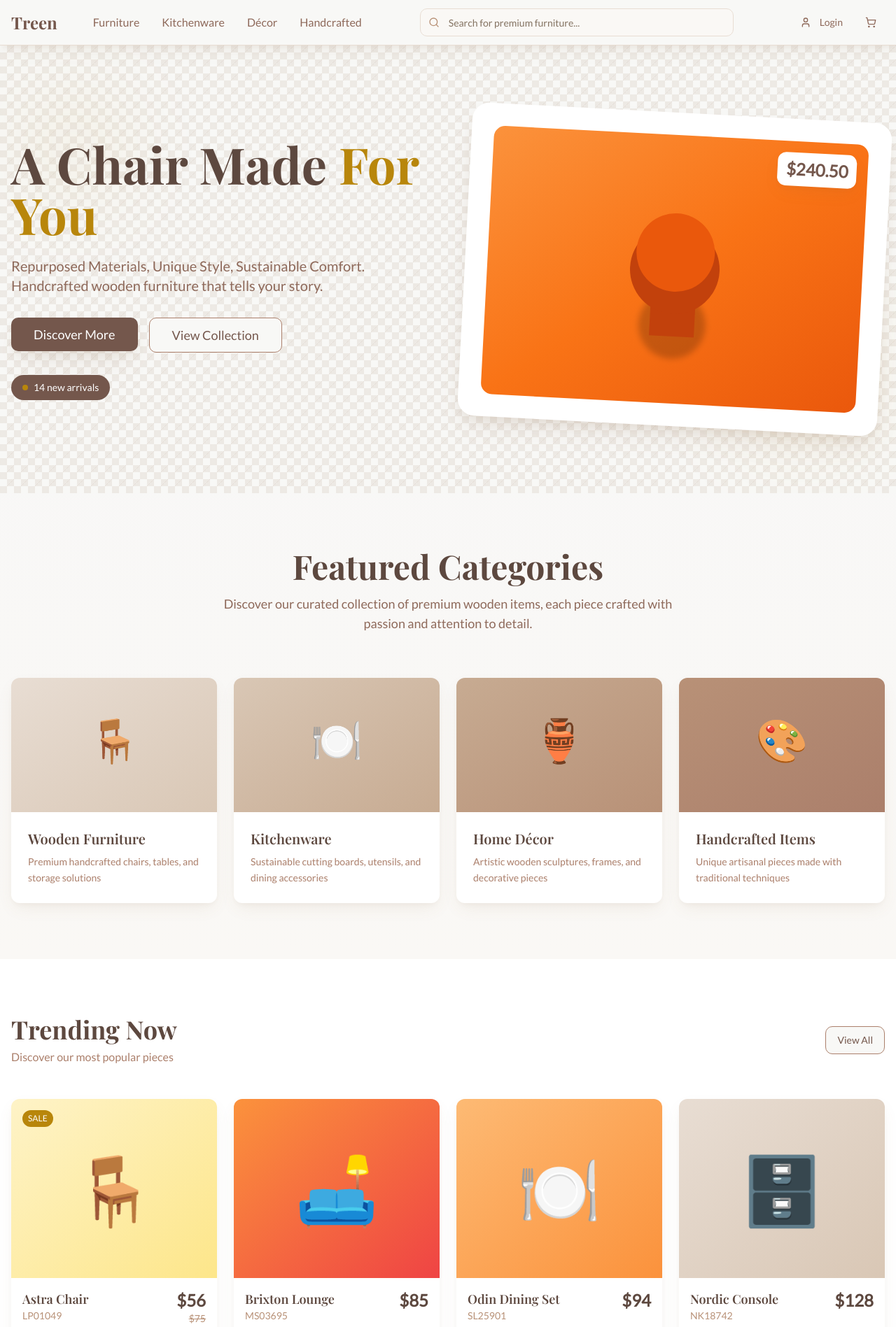
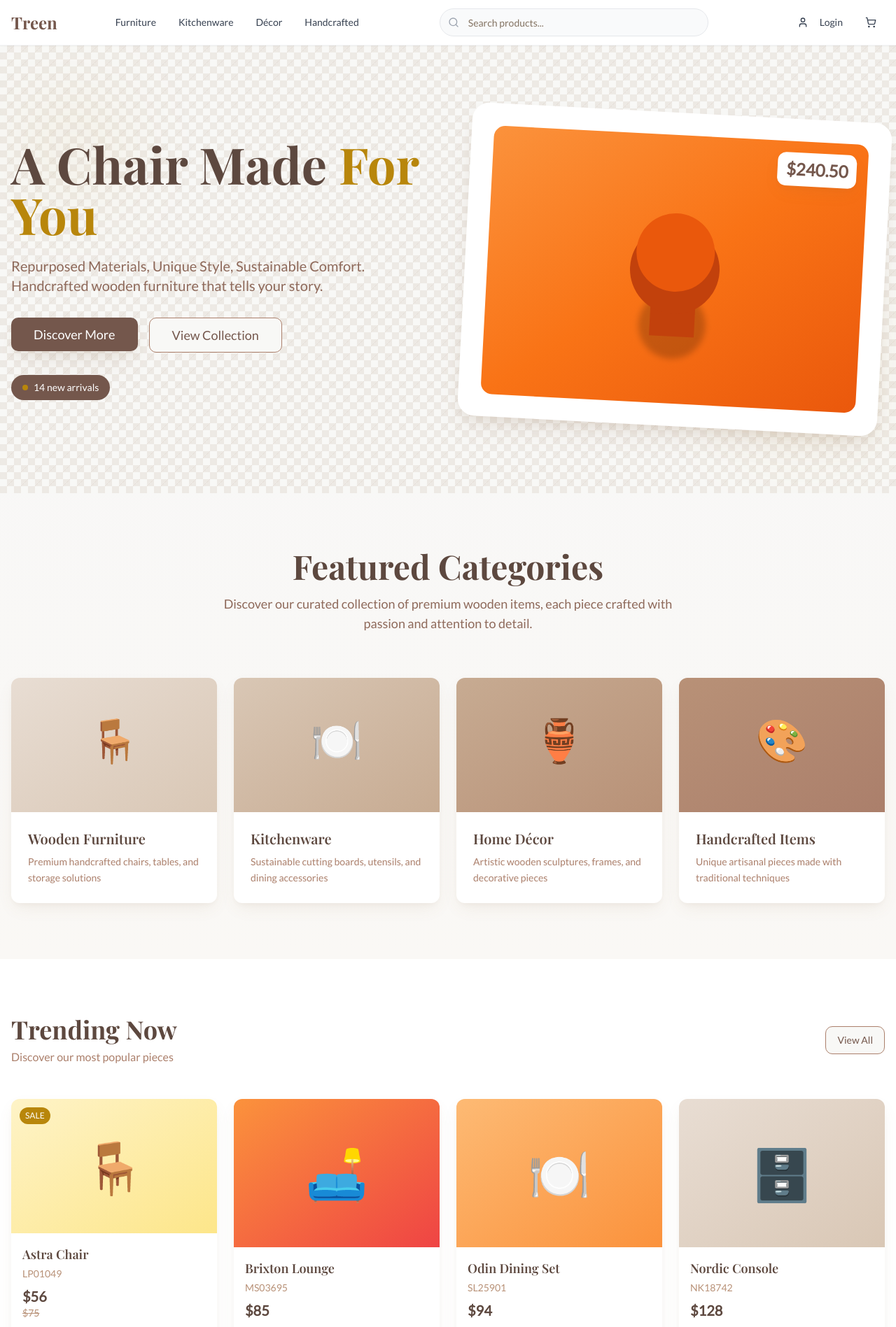
Before and after one commit to shubhamXebia/treen-atelier-design, a React (Vite) app: page / in a window 1280 px wide. Shown: the top 1897 px of the page at 70% size. Built offline with nearby package versions, Linux system fonts and the light colour scheme.

Commit message:
Fix: Implement landing page cart/quick view, improve header
- Added add to cart and quick view functionality to product cards on the landing page.
- Improved the design and layout of the navigation header.

```diff
--- a/src/components/Navigation.tsx
+++ b/src/components/Navigation.tsx
@@ -26,63 +26,66 @@ const Navigation = () => {
 
   return (
     <>
-      <nav className="sticky top-0 z-50 bg-background/95 backdrop-blur-md border-b border-treen-200 luxury-shadow">
+      <nav className="sticky top-0 z-50 bg-white/95 backdrop-blur-lg border-b border-gray-100 shadow-sm">
         <div className="container mx-auto px-4">
+          {/* Main Navigation Row */}
           <div className="flex items-center justify-between h-16">
             {/* Logo */}
-            <div className="flex items-center">
-              <Link to="/">
-                <h1 className="text-2xl font-playfair font-bold text-treen-800">
+            <div className="flex-shrink-0">
+              <Link to="/" className="flex items-center">
+                <h1 className="text-2xl font-playfair font-bold text-treen-800 hover:text-treen-900 transition-colors">
                   Treen
                 </h1>
               </Link>
             </div>
 
-            {/* Desktop Navigation */}
-            <div className="hidden md:flex items-center space-x-8">
+            {/* Desktop Navigation Menu */}
+            <div className="hidden lg:flex items-center space-x-8">
               {menuItems.map((item) => (
                 <Link
                   key={item.name}
                   to={item.href}
-                  className="text-treen-700 hover:text-treen-900 transition-colors duration-200 font-medium"
+                  className="text-gray-700 hover:text-treen-800 transition-colors duration-200 font-medium text-sm relative group"
                 >
                   {item.name}
+                  <span className="absolute inset-x-0 -bottom-1 h-0.5 bg-treen-800 transform scale-x-0 group-hover:scale-x-100 transition-transform duration-200" />
                 </Link>
               ))}
             </div>
 
             {/* Search Bar - Desktop */}
-            <div className="hidden md:flex items-center flex-1 max-w-md mx-8">
+            <div className="hidden md:flex items-center flex-1 max-w-sm mx-8">
               <div className="relative w-full">
-                <Search className="absolute left-3 top-1/2 transform -translate-y-1/2 text-treen-500 h-4 w-4" />
+                <Search className="absolute left-3 top-1/2 transform -translate-y-1/2 text-gray-400 h-4 w-4" />
                 <Input
-                  placeholder="Search for premium furniture..."
-                  className="pl-10 h-10 bg-treen-50 border-treen-200 focus:border-treen-400"
+                  placeholder="Search products..."
+                  className="pl-10 h-10 bg-gray-50 border-gray-200 focus:border-treen-400 focus:bg-white transition-all duration-200 rounded-full"
                 />
               </div>
             </div>
 
             {/* Action Buttons */}
             <div className="flex items-center space-x-2">
+              {/* User Menu */}
               {user ? (
                 <Popover>
                   <PopoverTrigger asChild>
-                    <Button variant="ghost" size="sm" className="h-10 text-treen-700 hover:text-treen-900">
-                      <User className="h-4 w-4 mr-1" />
-                      {user.name.split(' ')[0]}
+                    <Button variant="ghost" className="h-10 px-3 text-gray-700 hover:text-treen-800 hover:bg-treen-50 rounded-full">
+                      <User className="h-4 w-4 mr-2" />
+                      <span className="hidden sm:inline">{user.name.split(' ')[0]}</span>
                     </Button>
                   </PopoverTrigger>
-                  <PopoverContent className="w-48 p-2">
+                  <PopoverContent className="w-48 p-2" align="end">
                     <div className="space-y-1">
                       <Link to="/orders" className="block">
-                        <Button variant="ghost" className="w-full justify-start h-10">
+                        <Button variant="ghost" className="w-full justify-start h-10 text-left">
                           My Orders
                         </Button>
                       </Link>
                       <Button
                         variant="ghost"
                         onClick={logout}
-                        className="w-full justify-start h-10 text-red-600 hover:text-red-700"
+                        className="w-full justify-start h-10 text-red-600 hover:text-red-700 hover:bg-red-50"
                       >
                         <LogOut className="h-4 w-4 mr-2" />
                         Logout
@@ -93,24 +96,23 @@ const Navigation = () => {
               ) : (
                 <Button
                   variant="ghost"
-                  size="sm"
                   onClick={() => setIsLoginOpen(true)}
-                  className="h-10 text-treen-700 hover:text-treen-900"
+                  className="h-10 px-3 text-gray-700 hover:text-treen-800 hover:bg-treen-50 rounded-full"
                 >
-                  <User className="h-4 w-4 mr-1" />
-                  Login
+                  <User className="h-4 w-4 mr-2" />
+                  <span className="hidden sm:inline">Login</span>
                 </Button>
               )}
 
+              {/* Cart Button */}
               <Button
                 variant="ghost"
-                size="sm"
                 onClick={() => setIsCartOpen(true)}
-                className="h-10 text-treen-700 hover:text-treen-900 relative"
+                className="h-10 w-10 text-gray-700 hover:text-treen-800 hover:bg-treen-50 relative rounded-full p-0"
               >
                 <ShoppingCart className="h-4 w-4" />
                 {getTotalItems() > 0 && (
-                  <span className="absolute -top-1 -right-1 bg-treen-bronze text-white text-xs rounded-full h-5 w-5 flex items-center justify-center">
+                  <span className="absolute -top-1 -right-1 bg-treen-800 text-white text-xs rounded-full h-5 w-5 flex items-center justify-center font-medium">
                     {getTotalItems()}
                   </span>
                 )}
@@ -119,8 +121,7 @@ const Navigation = () => {
               {/* Mobile Menu Button */}
               <Button
                 variant="ghost"
-                size="sm"
-                className="md:hidden h-10 text-treen-700"
+                className="lg:hidden h-10 w-10 text-gray-700 hover:text-treen-800 hover:bg-treen-50 rounded-full p-0"
                 onClick={() => setIsMenuOpen(!isMenuOpen)}
               >
                 {isMenuOpen ? <X className="h-4 w-4" /> : <Menu className="h-4 w-4" />}
@@ -130,28 +131,30 @@ const Navigation = () => {
 
           {/* Mobile Menu */}
           {isMenuOpen && (
-            <div className="md:hidden border-t border-treen-200 py-4 animate-fade-in">
+            <div className="lg:hidden border-t border-gray-100 py-4 animate-in slide-in-from-top-2 duration-200">
               <div className="flex flex-col space-y-4">
                 {/* Mobile Search */}
                 <div className="relative">
-                  <Search className="absolute left-3 top-1/2 transform -translate-y-1/2 text-treen-500 h-4 w-4" />
+                  <Search className="absolute left-3 top-1/2 transform -translate-y-1/2 text-gray-400 h-4 w-4" />
                   <Input
-                    placeholder="Search..."
-                    className="pl-10 h-10 bg-treen-50 border-treen-200"
+                    placeholder="Search products..."
+                    className="pl-10 h-10 bg-gray-50 border-gray-200 focus:border-treen-400 rounded-full"
                   />
                 </div>
 
                 {/* Mobile Navigation Links */}
+                <div className="grid grid-cols-2 gap-2">
                   {menuItems.map((item) => (
                     <Link
                       key={item.name}
                       to={item.href}
-                    className="text-left text-treen-700 hover:text-treen-900 py-2 font-medium"
+                      className="text-gray-700 hover:text-treen-800 hover:bg-treen-50 py-3 px-4 rounded-lg font-medium transition-colors text-center"
                       onClick={() => setIsMenuOpen(false)}
                     >
                       {item.name}
                     </Link>
                   ))}
+                </div>
               </div>
             </div>
           )}
--- a/src/components/ProductShowcase.tsx
+++ b/src/components/ProductShowcase.tsx
@@ -1,8 +1,15 @@
 
+import { useState } from 'react';
 import { Card, CardContent } from '@/components/ui/card';
 import { Button } from '@/components/ui/button';
+import { Eye, ShoppingCart } from 'lucide-react';
+import { useCart } from '@/context/CartContext';
+import QuickViewModal from './QuickViewModal';
 
 const ProductShowcase = () => {
+  const [quickViewProduct, setQuickViewProduct] = useState(null);
+  const { addToCart } = useCart();
+
   const products = [
     {
       id: 1,
@@ -11,7 +18,10 @@ const ProductShowcase = () => {
       price: 56,
       originalPrice: 75,
       image: '🪑',
-      color: 'from-amber-100 to-amber-200'
+      color: 'from-amber-100 to-amber-200',
+      category: 'furniture',
+      rating: 4.8,
+      reviews: 24
     },
     {
       id: 2,
@@ -19,7 +29,10 @@ const ProductShowcase = () => {
       code: 'MS03695',
       price: 85,
       image: '🛋️',
-      color: 'from-orange-400 to-red-500'
+      color: 'from-orange-400 to-red-500',
+      category: 'furniture',
+      rating: 4.9,
+      reviews: 18
     },
     {
       id: 3,
@@ -27,7 +40,10 @@ const ProductShowcase = () => {
       code: 'SL25901',
       price: 94,
       image: '🍽️',
-      color: 'from-orange-300 to-orange-400'
+      color: 'from-orange-300 to-orange-400',
+      category: 'kitchenware',
+      rating: 4.7,
+      reviews: 31
     },
     {
       id: 4,
@@ -35,11 +51,25 @@ const ProductShowcase = () => {
       code: 'NK18742',
       price: 128,
       image: '🗄️',
-      color: 'from-treen-200 to-treen-300'
+      color: 'from-treen-200 to-treen-300',
+      category: 'furniture',
+      rating: 4.6,
+      reviews: 12
     }
   ];
 
+  const handleAddToCart = (e, product) => {
+    e.stopPropagation();
+    addToCart(product);
+  };
+
+  const handleQuickView = (e, product) => {
+    e.stopPropagation();
+    setQuickViewProduct(product);
+  };
+
   return (
+    <>
       <section className="py-20 bg-white">
         <div className="container mx-auto px-4">
           <div className="flex justify-between items-center mb-12">
@@ -58,43 +88,53 @@ const ProductShowcase = () => {
             {products.map((product, index) => (
               <Card
                 key={product.id}
-              className="group cursor-pointer luxury-shadow hover:luxury-shadow-lg transition-all duration-500 hover:scale-105 border-0 overflow-hidden animate-fade-in"
+                className="group cursor-pointer luxury-shadow hover:luxury-shadow-lg transition-all duration-500 hover:scale-105 border-0 overflow-hidden animate-fade-in h-96"
                 style={{ animationDelay: `${index * 150}ms` }}
               >
-              <CardContent className="p-0">
+                <CardContent className="p-0 h-full flex flex-col">
                   {/* Product Image */}
-                <div className={`h-64 bg-gradient-to-br ${product.color} flex items-center justify-center relative overflow-hidden`}>
-                  <div className="text-8xl transform group-hover:scale-110 transition-transform duration-300">
+                  <div className={`h-56 bg-gradient-to-br ${product.color} flex items-center justify-center relative overflow-hidden`}>
+                    <div className="text-7xl transform group-hover:scale-110 transition-transform duration-300">
                       {product.image}
                     </div>
                     {product.originalPrice && (
-                    <div className="absolute top-4 left-4 bg-treen-bronze text-white px-2 py-1 rounded-full text-xs font-medium">
+                      <div className="absolute top-3 left-3 bg-treen-bronze text-white px-2 py-1 rounded-full text-xs font-medium">
                         SALE
                       </div>
                     )}
 
-                  {/* Quick View Button */}
-                  <div className="absolute inset-0 bg-black/0 group-hover:bg-black/20 transition-colors duration-300 flex items-center justify-center">
+                    {/* Hover Buttons */}
+                    <div className="absolute inset-0 bg-black/0 group-hover:bg-black/20 transition-all duration-300 flex items-center justify-center gap-3 opacity-0 group-hover:opacity-100">
                       <Button
                         size="sm"
-                      className="opacity-0 group-hover:opacity-100 transform translate-y-4 group-hover:translate-y-0 transition-all duration-300 bg-white text-treen-800 hover:bg-treen-800 hover:text-white"
+                        onClick={(e) => handleQuickView(e, product)}
+                        className="h-10 w-10 p-0 bg-white text-treen-800 hover:bg-treen-50 rounded-full"
                       >
-                      Quick View
+                        <Eye className="h-4 w-4" />
+                      </Button>
+                      <Button
+                        size="sm"
+                        onClick={(e) => handleAddToCart(e, product)}
+                        className="h-10 w-10 p-0 bg-treen-800 hover:bg-treen-900 rounded-full"
+                      >
+                        <ShoppingCart className="h-4 w-4" />
                       </Button>
                     </div>
                   </div>
 
                   {/* Product Info */}
-                <div className="p-4">
-                  <div className="flex justify-between items-start mb-2">
+                  <div className="p-4 flex-1 flex flex-col justify-between">
                     <div>
-                      <h3 className="font-playfair font-semibold text-treen-900 text-lg">
+                      <h3 className="font-playfair font-semibold text-treen-900 text-lg mb-1">
                         {product.name}
                       </h3>
-                      <p className="text-treen-500 text-sm">{product.code}</p>
+                      <p className="text-treen-500 text-sm mb-2">{product.code}</p>
                     </div>
-                    <div className="text-right">
-                      <p className="text-2xl font-bold text-treen-900">${product.price}</p>
+
+                    <div>
+                      <div className="flex justify-between items-center mb-3">
+                        <div>
+                          <p className="text-xl font-bold text-treen-900">${product.price}</p>
                           {product.originalPrice && (
                             <p className="text-sm text-treen-500 line-through">${product.originalPrice}</p>
                           )}
@@ -103,10 +143,12 @@ const ProductShowcase = () => {
 
                       <Button
                         size="sm"
-                    className="w-full mt-3 bg-treen-800 hover:bg-treen-900 text-white transition-colors duration-300"
+                        onClick={(e) => handleAddToCart(e, product)}
+                        className="w-full h-10 bg-treen-800 hover:bg-treen-900 text-white transition-colors duration-300"
                       >
                         Add to Cart
                       </Button>
+                    </div>
                   </div>
                 </CardContent>
               </Card>
@@ -114,6 +156,13 @@ const ProductShowcase = () => {
           </div>
         </div>
       </section>
+
+      <QuickViewModal
+        product={quickViewProduct}
+        isOpen={!!quickViewProduct}
+        onClose={() => setQuickViewProduct(null)}
+      />
+    </>
   );
 };
 
```
Lines whose indentation alone changed are shown as unchanged.
